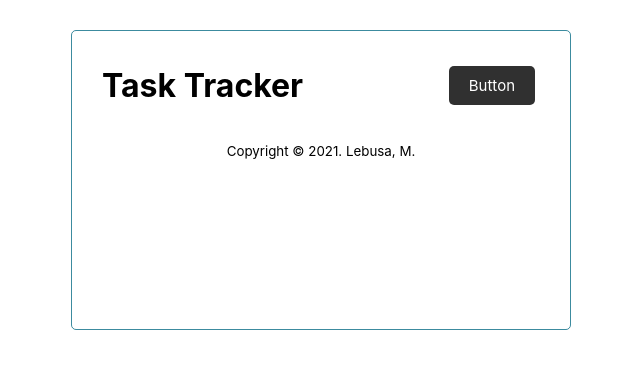
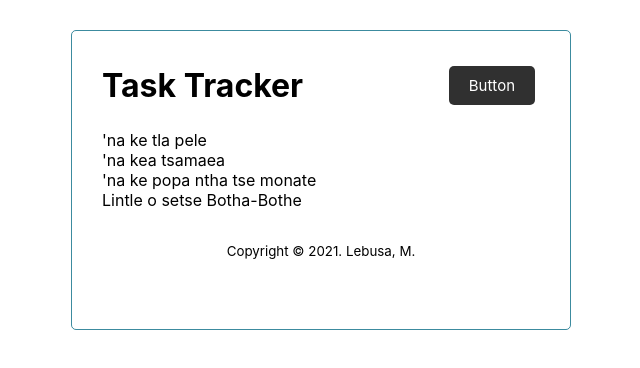
Before and after one commit to lebusa/task-tracker-client, a React (Create React App) app: page / in a window 1280 px wide. Shown: the top 368 px of the page, without its empty margins (319-959 px from the left). Built offline with nearby package versions, Linux system fonts and the light colour scheme; the HTML template or start-up script is replaced by a standard one.

Commit message:
created dummy tasks

```diff
--- a/src/App.js
+++ b/src/App.js
@@ -1,10 +1,12 @@
 import Header from './components/Header';
+import Tasks from './components/Tasks';
 import Footer from './components/Footer';
 
 function App() {
   return (
     <div className="container">
       <Header />
+      <Tasks />
       <Footer />
     </div>
   );
--- /dev/null
+++ b/src/components/Tasks.js
@@ -0,0 +1,32 @@
+const tasks = [
+    {
+        title: "'na ke tla pele",
+        scheduledFor: "2021-03-15T12:23:44.874Z",
+        reminder: false
+    },
+    {
+        title: "'na kea tsamaea",
+        scheduledFor: "2021-03-20T12:45:44.874Z",
+        reminder: true
+    },
+    {
+        title: "'na ke popa ntha tse monate",
+        scheduledFor: "2021-03-25T16:45:44.874Z",
+        reminder: true
+    },
+    {
+        title: "Lintle o setse Botha-Bothe",
+        scheduledFor: "2021-03-10T16:04:44.874Z",
+        reminder: false
+    },
+];
+
+const Tasks = () => {
+    return (
+        <>
+          {tasks.map((task,i) => <p key={i}>{task.title}</p>)}
+        </>
+    )
+}
+
+export default Tasks
```
